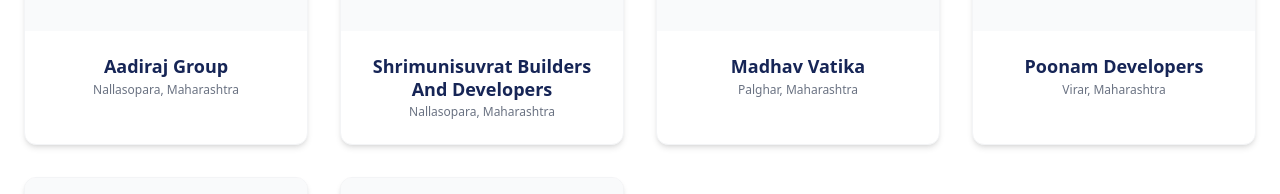
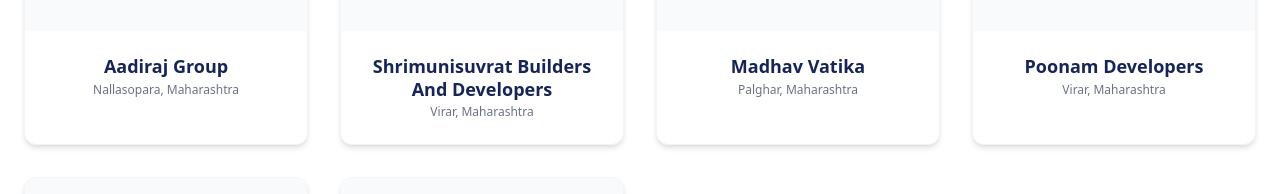
Before and after one commit to manish-atreal/AtrealStudios, a React (Vite) app in the folder AtrealStudios-main/: page / in a window 1280 px wide. Shown: the part 2611-2805 px from the top of the page. Built offline with nearby package versions, Linux system fonts and the light colour scheme.

Commit message:
Fix address for Shrimunisuvrat Builders
Updated the address for Shrimunisuvrat Builders And Developers from Nallasopara to Virar.

```diff
--- a/AtrealStudios-main/src/data/clients-data.js
+++ b/AtrealStudios-main/src/data/clients-data.js
@@ -8,7 +8,7 @@
   {
     id: 2,
     name: "Shrimunisuvrat Builders And Developers",
-    address: "Nallasopara, Maharashtra",
+    address: "Virar, Maharashtra",
     logo: "/clients/02.png"
   },
   {
```
